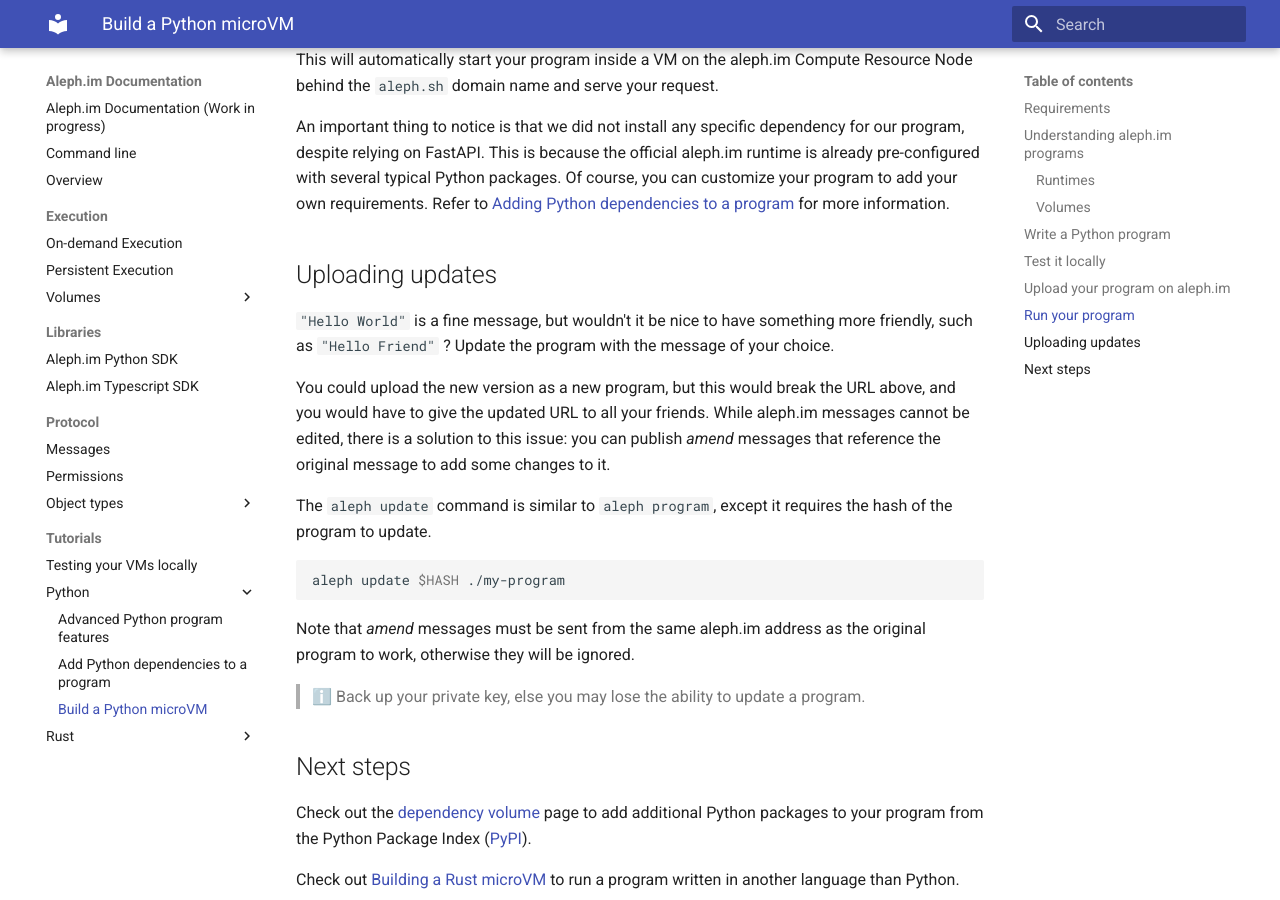
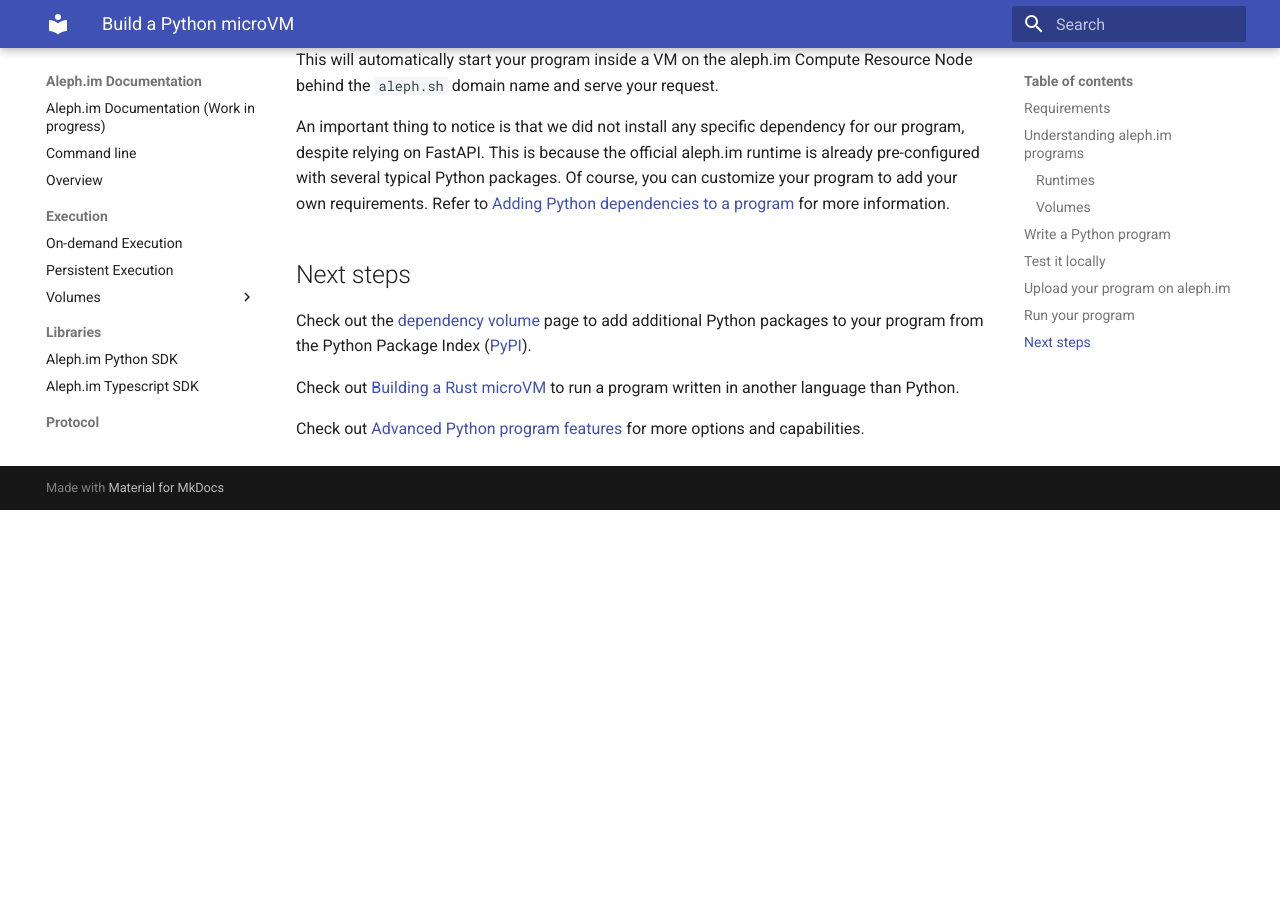
Before and after one commit to aleph-im/aleph-docs, an MkDocs documentation site: the page built from docs/tutorials/python/getting_started.md, in a window 1280 px wide and 900 px high, scrolled down 4579 px. Built offline with MkDocs 1.6.1 and Material for MkDocs 9.7.7, drawn with Linux system fonts in a browser that asks for light colours; after the commit the page ends 5089 px from its top, so only the background shows below that.

Commit message:
Feature: how to update a program
Added a tutorial on how to update a program and/or volumes.

````diff
--- a/docs/tutorials/python/getting_started.md
+++ b/docs/tutorials/python/getting_started.md
@@ -217,28 +217,6 @@
 Of course, you can customize your program to add your own requirements.
 Refer to [Adding Python dependencies to a program](./dependency_volume.md) for more information.
 
-## Uploading updates
-
-`"Hello World"` is a fine message, but wouldn't it be nice to have something more friendly, such
-as `"Hello Friend"` ? Update the program with the message of your choice.
-
-You could upload the new version as a new program, but this would break the URL above, and you
-would have to give the updated URL to all your friends. While aleph.im messages cannot be edited,
-there is a solution to this issue: you can publish _amend_ messages that reference the original
-message to add some changes to it.
-
-The `aleph update` command is similar to `aleph program`, except it requires the hash of the
-program to update.
-
-```shell
-aleph update $HASH ./my-program
-```
-
-Note that _amend_ messages must be sent from the same aleph.im address as the original
-program to work, otherwise they will be ignored.
-
-> ℹ️ Back up your private key, else you may lose the ability to update a program.
-
 ## Next steps
 
 Check out the [dependency volume](./dependency_volume.md) page to add additional Python packages to your
````
Also changed, not shown: docs/tutorials/update_a_program.md (added, +81 -0 lines).
